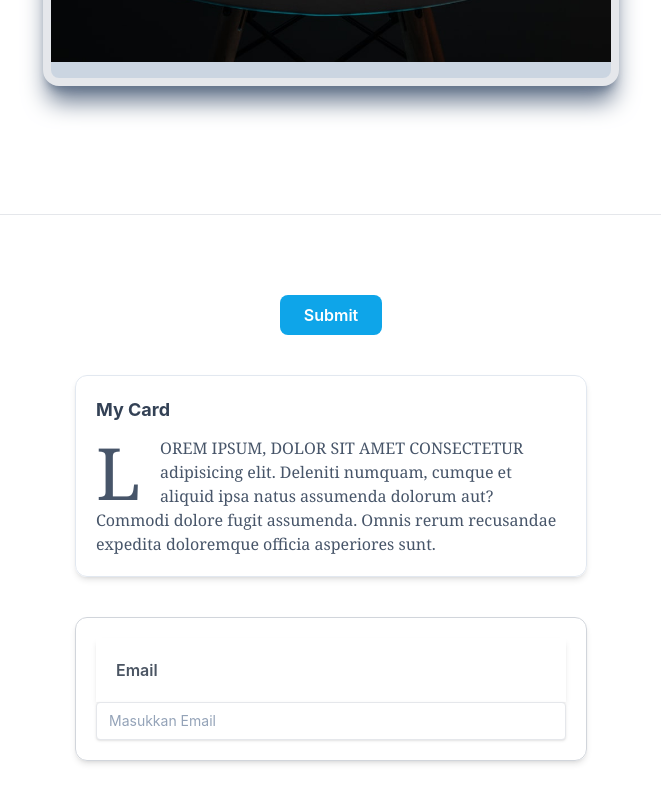
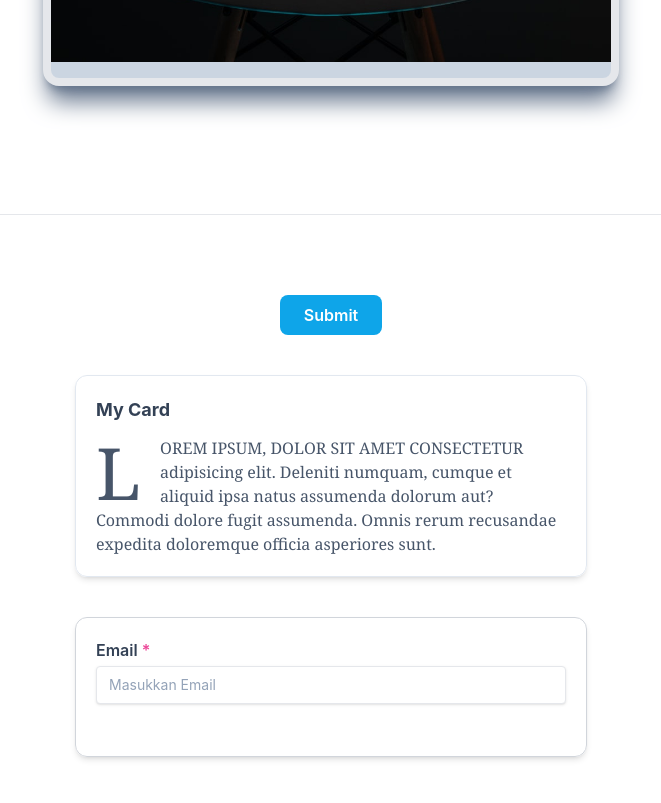
Before and after one commit to aziemp66/Learn-Tailwind-CSS, a React (Vite) app: page / in a window 1280 px wide. Shown: the part 4068-4871 px from the top of the page, without its empty margins (309-970 px from the left). Built offline with nearby package versions, Linux system fonts and the light colour scheme.

Commit message:
Styling based on sibling components

```diff
--- a/src/App.jsx
+++ b/src/App.jsx
@@ -177,7 +177,7 @@ function App() {
 				Submit
 			</button>
 
-			<div className="max-w-lg my-10 border border-slate-200 rounded-xl mx-auto p-5 shadow-md font-inter hover:bg-sky-500 group">
+			<div className="max-w-lg my-10 border border-slate-200 rounded-xl mx-auto p-5 shadow-md font-inter hover:bg-sky-500 group cursor-pointer">
 				<h5 className="font-bold text-slate-700 text-lg mb-3 group-hover:text-white">
 					My Card
 				</h5>
@@ -192,15 +192,18 @@ function App() {
 			<div className="max-w-lg border text-gray-600 border-gray-300 rounded-xl mx-auto font-inter p-5 shadow-md hover:shadow-xl">
 				<form action="">
 					<label htmlFor="email">
-						<span className="block font-semibold font-inter p-5 shadow-md">
+						<span className="block font-semibold font-inter mb-1 text-slate-700 after:content-['*'] after:text-pink-500 after:ml-1">
 							Email
 						</span>
 						<input
 							id="email"
 							type="email"
 							placeholder="Masukkan Email"
-							className="px-3 py-2 border shadow rounded w-full block text-sm placeholder:text-slate-400 focus:outline-none focus:ring-1 focus:ring-sky-500 focus:border-sky-500"
+							className="peer px-3 py-2 border shadow rounded w-full block text-sm placeholder:text-slate-400 focus:outline-none focus:ring-1 focus:ring-sky-500 focus:border-sky-500 invalid:text-red-600 invalid:focus:ring-red-700 invalid:focus:border-red-700 peer"
 						/>
+						<p className="text-sm m-1 text-red-700 mt-2 invisible peer-invalid:visible">
+							Email Tidak Valid
+						</p>
 					</label>
 				</form>
 			</div>
```
